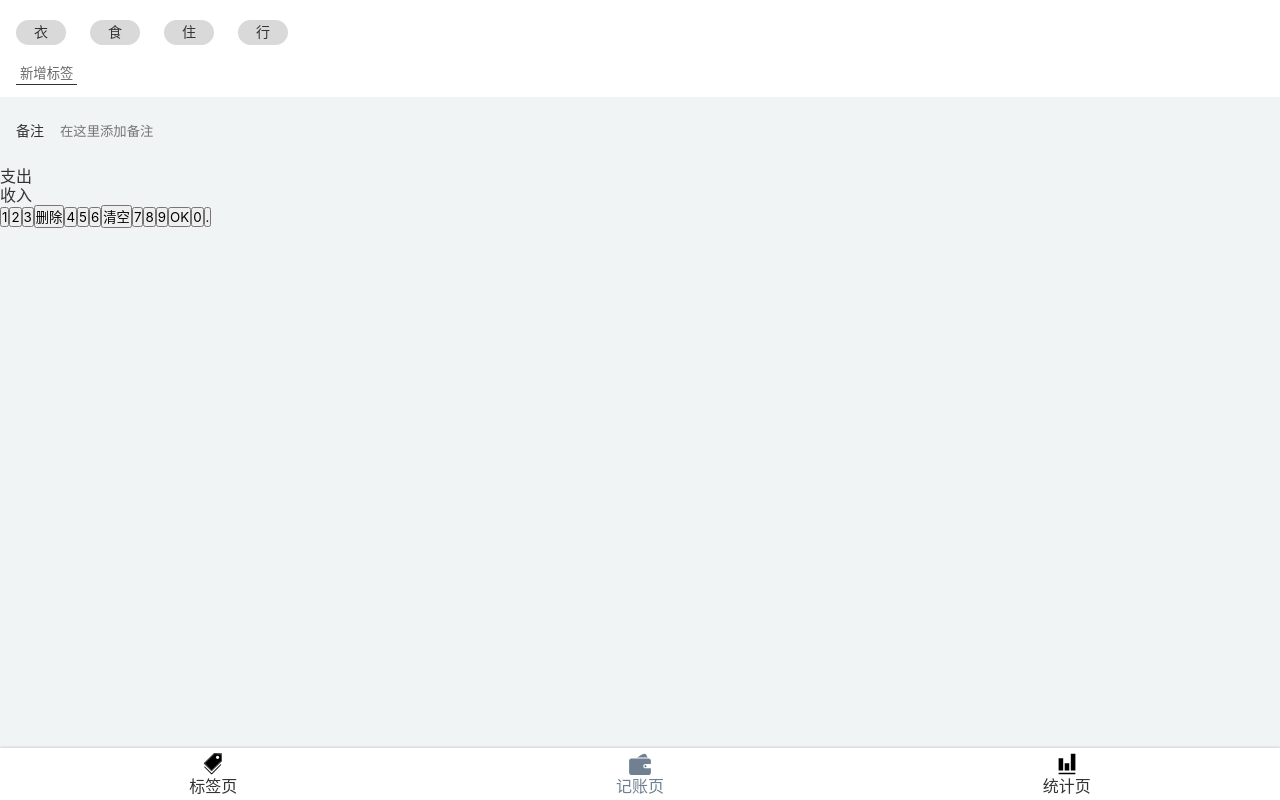
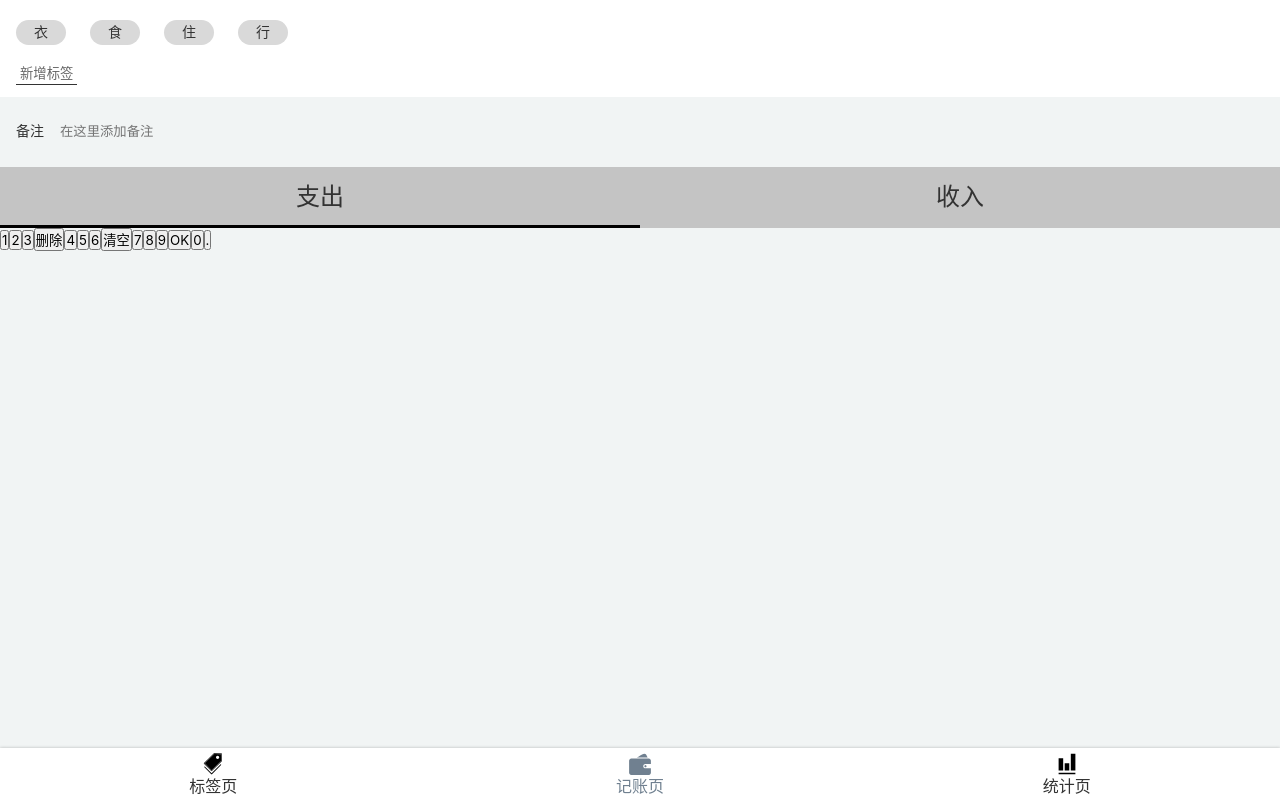
Before and after one commit to wuzx9905/morney-1, a React app: page /#/money in a window 1280 px wide. Built offline with nearby package versions, Linux system fonts and the light colour scheme.

Commit message:
Money.tsx 之 类型 UI 完成

```diff
--- a/src/views/Money.tsx
+++ b/src/views/Money.tsx
@@ -47,7 +47,27 @@ const NotesSection = styled.section`
   }
 `;
 const CategorySection = styled.section`
-
+  font-size: 24px;
+  >ul{
+    display:flex;
+    background: #c4c4c4;
+    >li{
+      width: 50%;
+      text-align:center;
+      padding: 16px 0;
+      position: relative;
+      &.selected::after{
+        content: '';
+        display:block;
+        height: 3px;
+        background: black;
+        position: absolute;
+        bottom: 0;
+        width: 100%;
+        left: 0;
+      }
+    }
+  }
 `;
 const NumberPadSection = styled.section`
 
@@ -74,7 +94,7 @@ function Money() {
             </NotesSection>
             <CategorySection>
                 <ul>
-                    <li>支出</li>
+                    <li className="selected">支出</li>
                     <li>收入</li>
                 </ul>
             </CategorySection>
```
